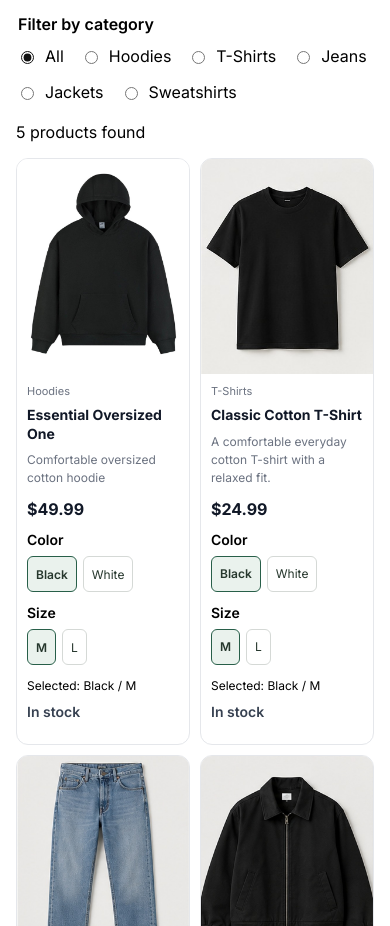
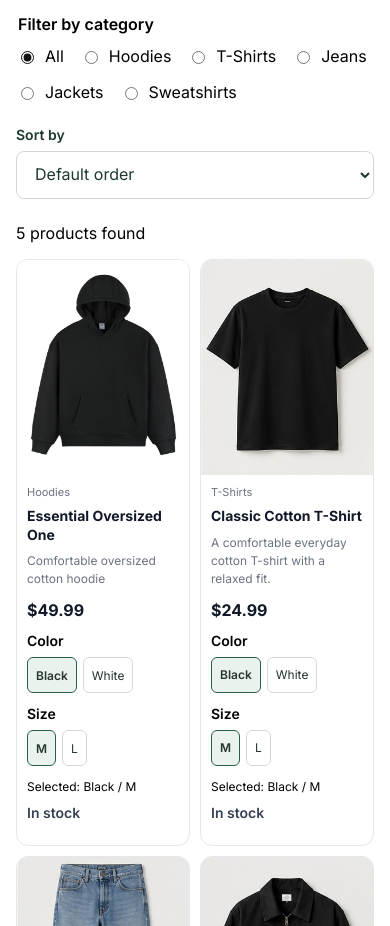
Before and after one commit to forurmah/shoppilotAI, a React (Vite) app: page / in a window 390 px wide. Shown: the part 820-1746 px from the top of the page. Built offline with nearby package versions, Linux system fonts and the light colour scheme.

Commit message:
feat: implement sort

```diff
--- a/src/App.tsx
+++ b/src/App.tsx
@@ -3,17 +3,29 @@ import Header from "./components/Header";
 import { ProductCard } from "./features/products/components/ProductCard";
 import { products } from "./features/products/data";
 
+type SortOption =
+  | "default"
+  | "price-low"
+  | "price-high"
+  | "name-az";
+
 function App() {
+  // State
   const [searchQuery, setSearchQuery] = useState("");
   const [selectedCategory, setSelectedCategory] =
     useState("all");
+  const [sortOption, setSortOption] =
+    useState<SortOption>("default");
 
+  // Get unique categories
   const categories = [
     ...new Set(products.map((product) => product.category)),
   ];
 
+  // Normalize search query
   const normalizedQuery = searchQuery.trim().toLowerCase();
 
+  // Step 1: Filter products
   const filteredProducts = products.filter((product) => {
     const matchesName = product.name
       .toLowerCase()
@@ -32,6 +44,24 @@ function App() {
       matchesSelectedCategory
     );
   });
+
+  // Step 2: Sort filtered products
+  const sortedProducts = [...filteredProducts].sort((a, b) => {
+    switch (sortOption) {
+      case "price-low":
+        return a.price - b.price;
+
+      case "price-high":
+        return b.price - a.price;
+
+      case "name-az":
+        return a.name.localeCompare(b.name);
+
+      default:
+        return 0;
+    }
+  });
+
   return (
     <>
       <Header />
@@ -57,6 +87,7 @@ function App() {
         <section id="products" className="catalog">
           <h2>Our Products</h2>
 
+          {/* Search */}
           <div className="catalog__search">
             <label htmlFor="product-search">
               Search products:
@@ -72,6 +103,8 @@ function App() {
               }
             />
           </div>
+
+          {/* Category filtering */}
           <fieldset className="catalog__categories">
             <legend>Filter by category</legend>
 
@@ -94,7 +127,9 @@ function App() {
                     name="category"
                     value={category}
                     checked={selectedCategory === category}
-                    onChange={() => setSelectedCategory(category)}
+                    onChange={() =>
+                      setSelectedCategory(category)
+                    }
                   />
                   {category}
                 </label>
@@ -102,6 +137,36 @@ function App() {
             </div>
           </fieldset>
 
+          {/* Product sorting */}
+          <div className="catalog__sort">
+            <label htmlFor="product-sort">
+              Sort by
+            </label>
+
+            <select
+              id="product-sort"
+              value={sortOption}
+              onChange={(event) => {
+                setSortOption(
+                  event.target.value as SortOption
+                );
+              }}>
+              <option value="default">
+                Default order
+              </option>
+              <option value="price-low">
+                Price: Low to High
+              </option>
+              <option value="price-high">
+                Price: High to Low
+              </option>
+              <option value="name-az">
+                Name: A to Z
+              </option>
+            </select>
+          </div>
+
+          {/* Product count */}
           <p role="status">
             {filteredProducts.length}{" "}
             {filteredProducts.length === 1
@@ -110,6 +175,7 @@ function App() {
             found
           </p>
 
+          {/* Product grid */}
           {products.length === 0 ? (
             <p>No products available yet.</p>
           ) : filteredProducts.length === 0 ? (
@@ -119,7 +185,7 @@ function App() {
             </p>
           ) : (
             <div className="product-grid">
-              {filteredProducts.map((product) => (
+              {sortedProducts.map((product) => (
                 <ProductCard
                   key={product.id}
                   product={product}
--- a/src/index.css
+++ b/src/index.css
@@ -147,6 +147,58 @@ select {
   accent-color: #111;
   cursor: pointer;
 }
+/* Product sorting */
+.catalog__sort {
+  display: flex;
+  align-items: center;
+  justify-content: flex-end;
+  gap: 12px;
+  margin: 24px 0;
+}
+
+.catalog__sort label {
+  font-size: 14px;
+  font-weight: 600;
+  color: #1d382e;
+  white-space: nowrap;
+}
+
+.catalog__sort select {
+  width: 210px;
+  max-width: 100%;
+  padding: 12px 14px;
+
+  background-color: #fff;
+  color: #1d382e;
+
+  border: 1px solid #d1d5db;
+  border-radius: 8px;
+
+  cursor: pointer;
+  transition: border-color 0.2s ease;
+}
+
+.catalog__sort select:hover {
+  border-color: #596c60;
+}
+
+.catalog__sort select:focus-visible {
+  outline: 2px solid #1d382e;
+  outline-offset: 2px;
+}
+
+/* Mobile sorting */
+@media (max-width: 480px) {
+  .catalog__sort {
+    flex-direction: column;
+    align-items: stretch;
+    gap: 8px;
+  }
+
+  .catalog__sort select {
+    width: 100%;
+  }
+}
 
 @media (max-width: 1100px) {
   .product-grid {
```
Also changed, not shown: 1 other file (tests, documents, lock files or other folders).
